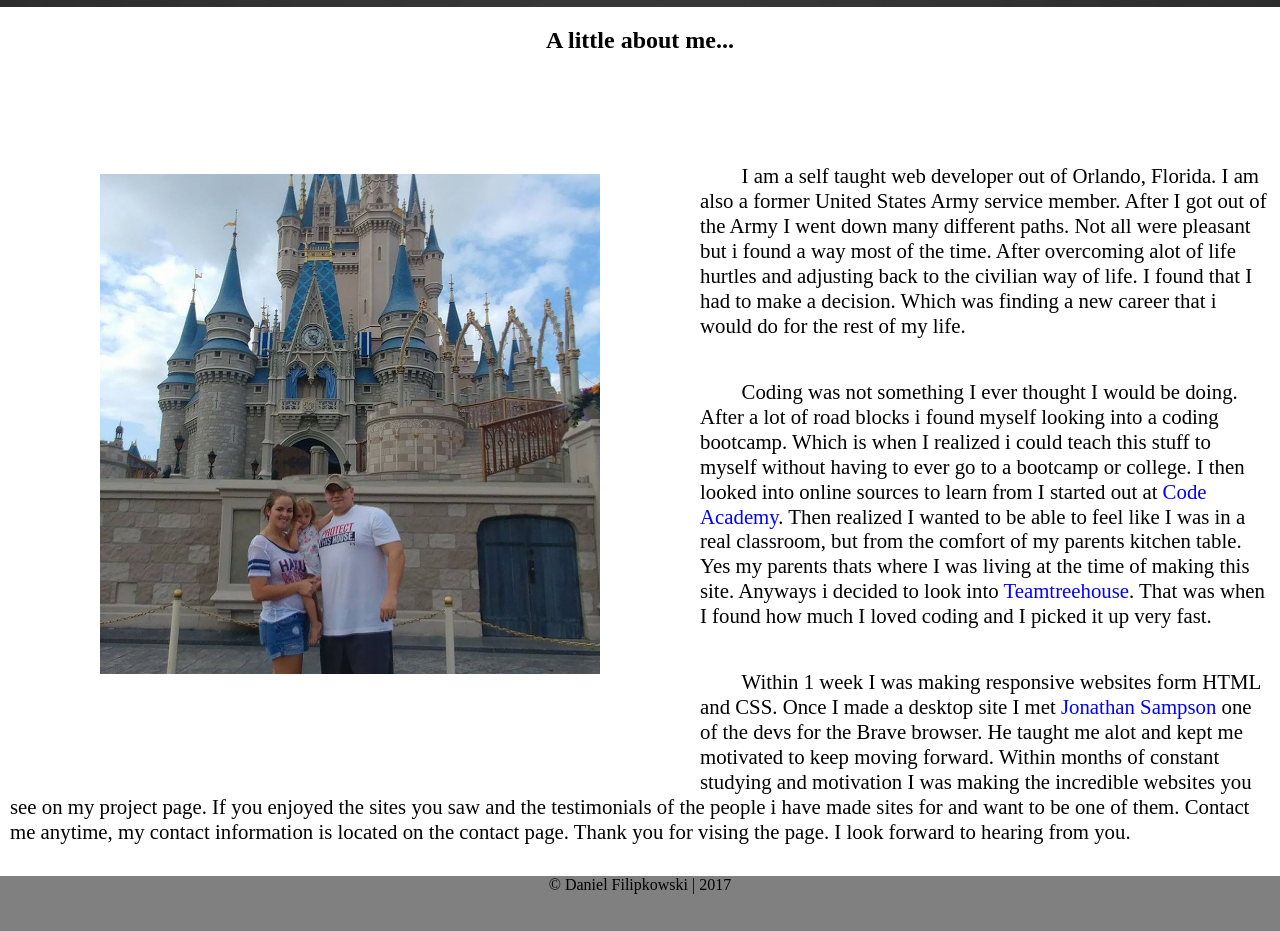
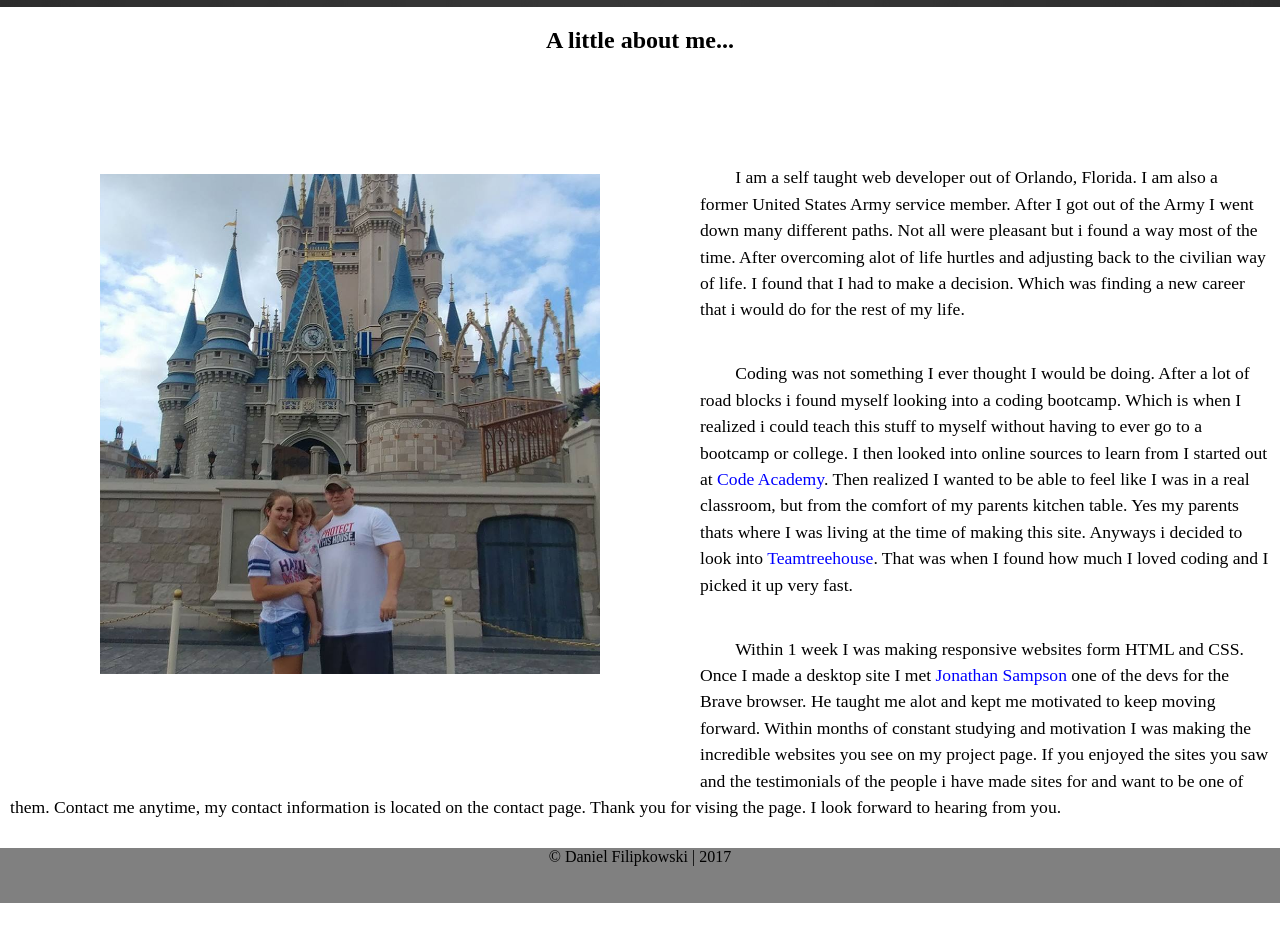
Before and after one commit to djflip2016/Daniels-port, a plain HTML site: page about.html in a window 1280 px wide. Shown: the part 112-1043 px from the top of the page. After the commit the page ends 1015 px from the top, so only its background shows below. Drawn offline with Linux system fonts and the light colour scheme.

Commit message:
about updated

```diff
--- a/css/about.css
+++ b/css/about.css
@@ -241,7 +241,8 @@ footer{
 
 	.main-content p{
 		text-align: left;
-		font-size: 1.3em;
+		font-size: 1.1em;
+		line-height:1.5em;
 
 	}
 
@@ -249,6 +250,9 @@ footer{
 		margin-top: 100px;
 	}
 
+	footer{
+		clear:left;
+	}
 
 
 
--- a/css/contact.css
+++ b/css/contact.css
@@ -89,6 +89,7 @@ a:hover{
 	width: 150px;
 	margin: 20px;
 }
+
 
 p{
 	font-weight: bolder;
```
Also changed, not shown: img/gmail.png, img/twitter.png.
